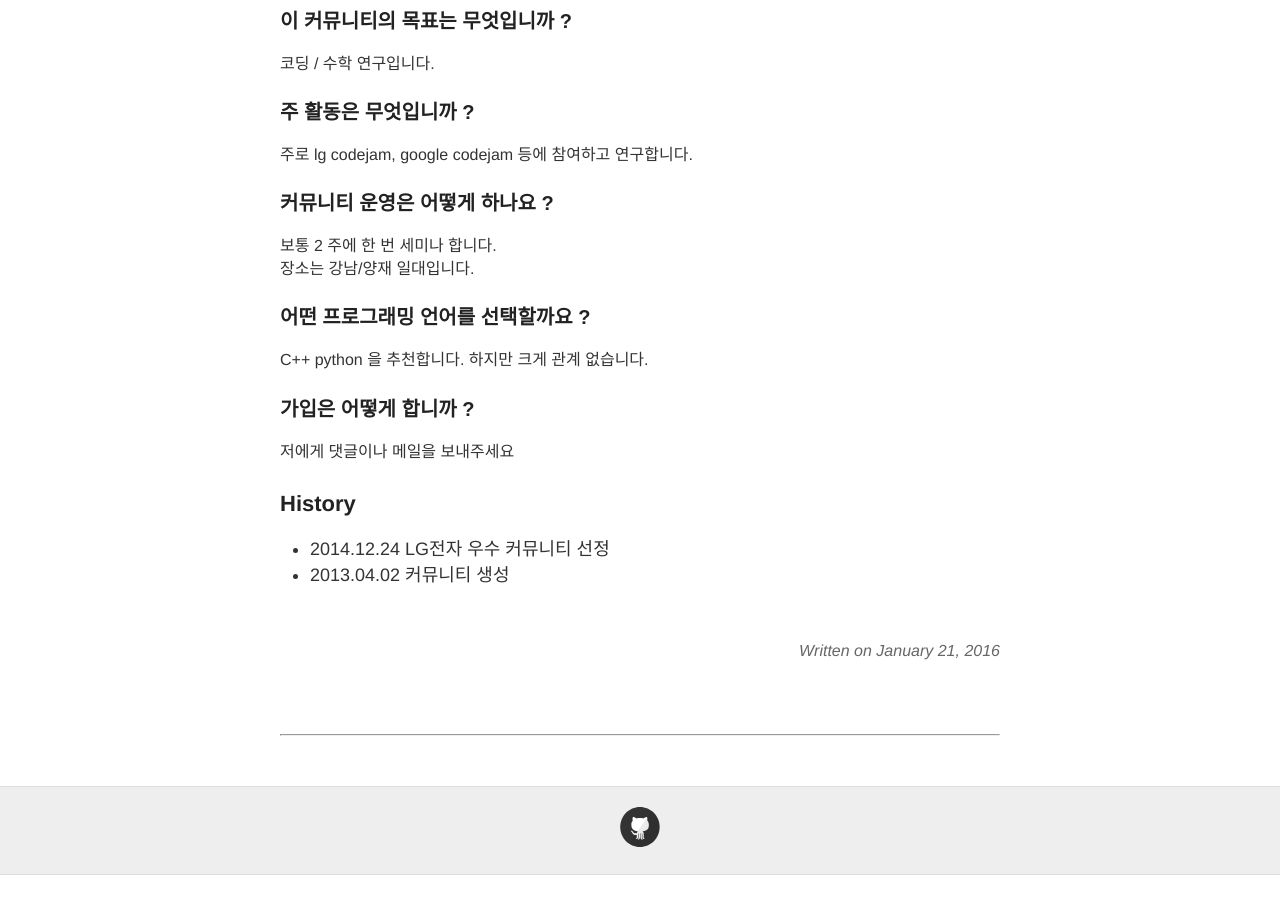
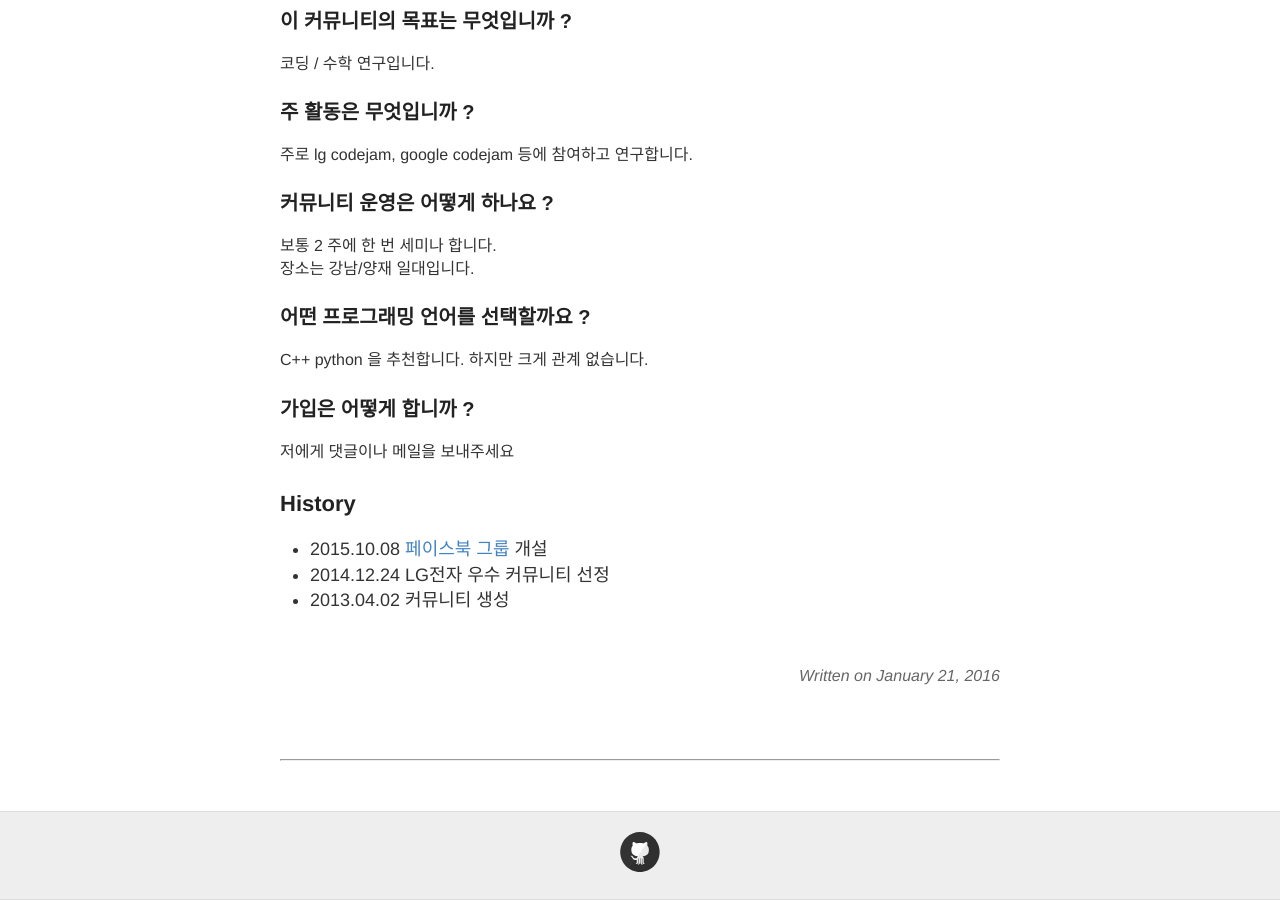
Before and after one commit to seirion/aaa, a Jekyll site: the page built from _posts/2016-01-21-aaa-intro.md, in a window 1280 px wide and 900 px high, scrolled down 930 px. Built offline with Jekyll 4.4.1, drawn with Linux system fonts in a browser that asks for light colours; comment, search, counter and statistics services are not loaded; before the commit the page ends 1805 px from its top, so only the background shows below that.

Commit message:
Update 2016-01-21-aaa-intro.md

```diff
--- a/_posts/2016-01-21-aaa-intro.md
+++ b/_posts/2016-01-21-aaa-intro.md
@@ -31,5 +31,6 @@
 ### 가입은 어떻게 합니까 ?
 저에게 댓글이나 메일을 보내주세요
 ## History
+- 2015.10.08 [페이스북 그룹](https://www.facebook.com/groups/426512737533637/) 개설
 - 2014.12.24 LG전자 우수 커뮤니티 선정
 - 2013.04.02 커뮤니티 생성
```
